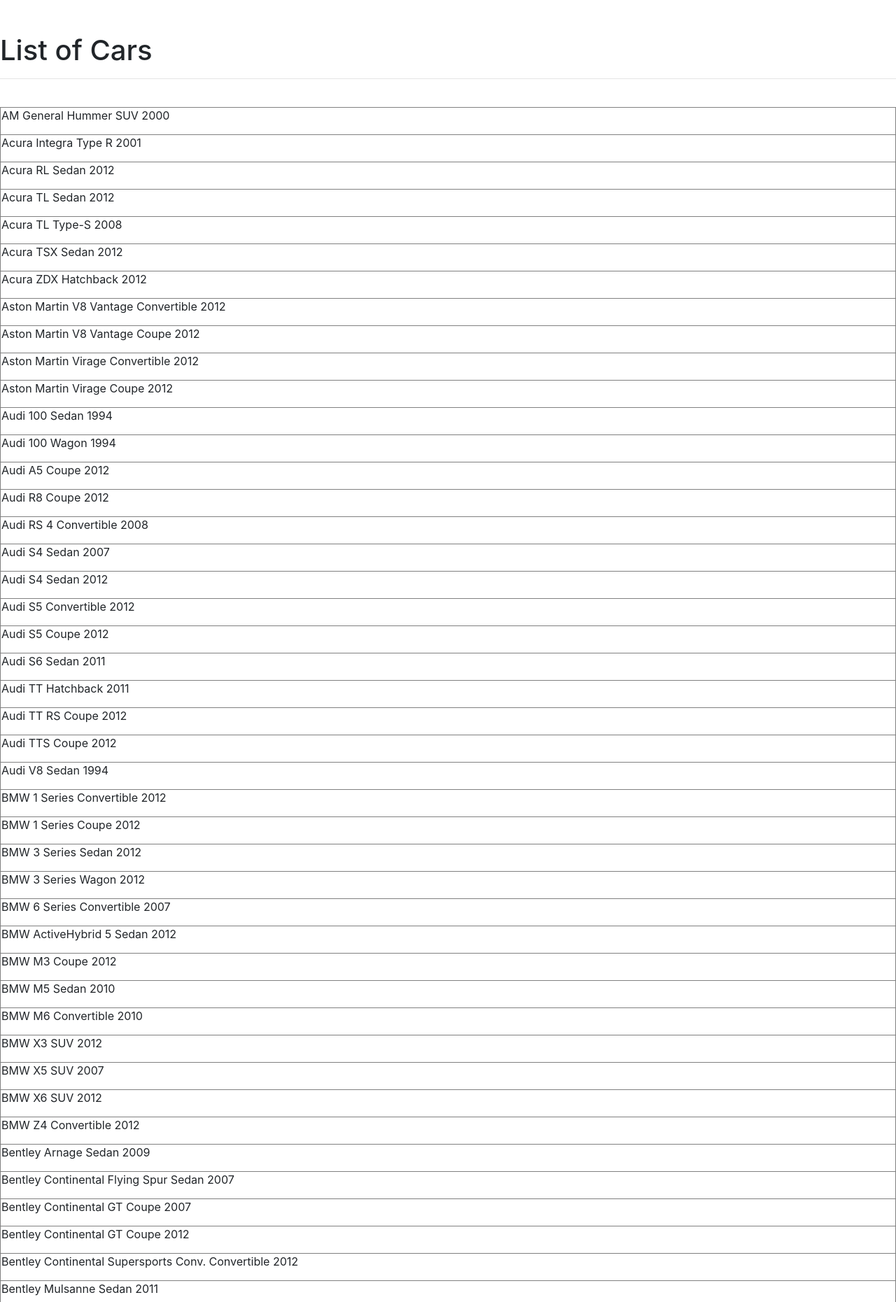
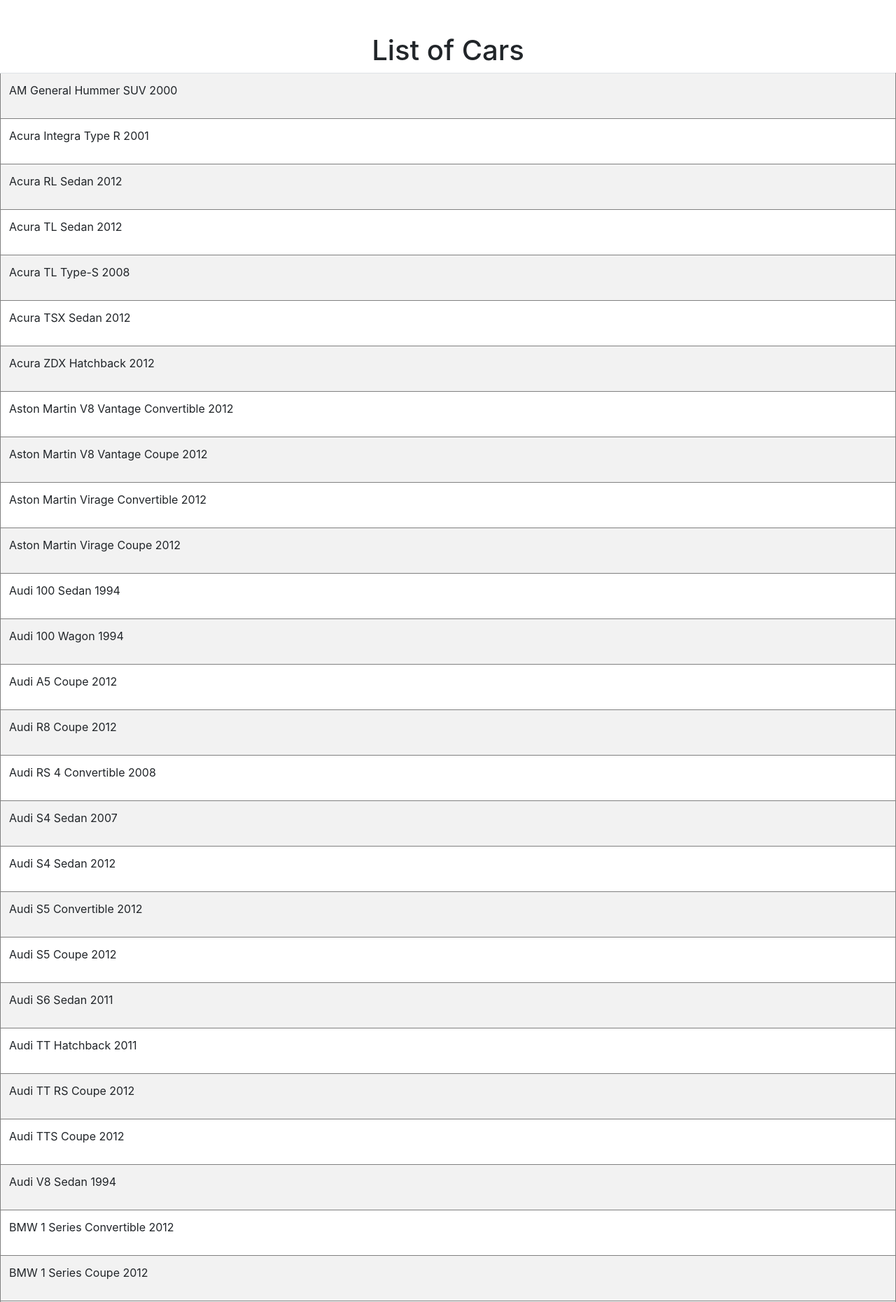
Before and after one commit to GaboxFH/cis4930-carfinder, a Django app: page /list/ in a window 1280 px wide. Shown: the part 96-1957 px from the top of the page at 70% size. Run offline with Django 3.2, Linux system fonts and the light colour scheme; some libraries are stand-ins or nearby versions.

Commit message:
updated some UI

```diff
--- a/finder/templates/index.html
+++ b/finder/templates/index.html
@@ -56,8 +56,8 @@
       <div class="col-md-8 mb-5">
         <h2>What We Do</h2>
         <hr>
-        <p>We understand the struggle of seeing a car and not knowing the make or model of the car. So we decided to come up with a solution for that.</p>
-        <p>All what you need to do is take a picture of the car you are interested to know the model and make of and upload it to our website and the rest is on us!</p>
+        <p>We understand the struggle of seeing a car and not knowing the make or model of the car. So, we decided to come up with a solution for that.</p>
+        <p>All you need to do is take a picture of the car you are interested in and upload it to our website, the rest is on us!</p>
         <a class="btn btn-primary btn-lg" href="/upload">Find a car &raquo;</a>
       </div>
     </div>
--- a/finder/templates/listOfCars.html
+++ b/finder/templates/listOfCars.html
@@ -1,6 +1,7 @@
 {% load static %}
-<!DOCTYPE HTML PUBLIC "-//W3C//DTD HTML 4.01 Transitional//EN">
-<html>
+<!DOCTYPE html>
+<html lang="en">
+
 <head>
 
   <meta charset="utf-8">
@@ -16,6 +17,7 @@
   <link rel="stylesheet" href="{% static 'css/style.css' %}">
 
 </head>
+
 <body>
 
   <!-- Navigation -->
@@ -32,14 +34,13 @@
               <!-- <span class="sr-only">(current)</span> -->
             </a>
           </li>
-            <li class="nav-item">
-              <a class="nav-link" href="/upload">Upload Image
-              </a>
+          <li class="nav-item ">
+            <a class="nav-link" href="/upload">Upload Image</a>
           </li>
         </li>
         <li class="nav-item active">
-            <a class="nav-link" href="/list">List of Cars</a>
-            <span class="sr-only">(current)</span>
+          <a class="nav-link" href="/list">List of Cars
+          <span class="sr-only">(current)</span></a>
         </li>
         </ul>
       </div>
@@ -49,11 +50,26 @@
   <!-- Header -->
   <header class="bg-primary py-5 mb-5">
   </header>
+
+
+<style>
+  .title{
+    text-align:center;
+  }
+
+  body::-webkit-scrollbar {
+    display: none;
+  }
+
+  tr:nth-child(even) {background-color: #f2f2f2;}
+</style>
+
 <body>
+<div class = 'title'>
 <h1>List of Cars</h1>
-<hr>
-<br>
-<div><table width="100%" border=1 cellpadding=1 cellspacing=2 style="background-color: #ffffff;">
+</div>
+
+<div class='table-wrapper'><table class='table' width="100%" border=1 cellpadding=1 cellspacing=2 style="background-color: #ffffff;">
 <tr valign=top>
 </tr>
 <tr valign=top>
@@ -373,6 +389,21 @@
 </tr>
 <tr valign=top>
 <td style="border-style: inset;">
+<p>Chevrolet Impala Sedan 2017</p>
+</td>
+</tr>
+<tr valign=top>
+<td style="border-style: inset;">
+<p>Chevrolet Impala Sedan 2018</p>
+</td>
+</tr>
+<tr valign=top>
+<td style="border-style: inset;">
+<p>Chevrolet Impala Sedan 2019</p>
+</td>
+</tr>
+<tr valign=top>
+<td style="border-style: inset;">
 <p>Chevrolet Malibu Hybrid Sedan 2010</p>
 </td>
 </tr>
@@ -404,6 +435,21 @@
 <tr valign=top>
 <td style="border-style: inset;">
 <p>Chevrolet Silverado 1500 Regular Cab 2012</p>
+</td>
+</tr>
+<tr valign=top>
+<td style="border-style: inset;">
+<p>Chevrolet Silverado 1500 Regular Cab 2017</p>
+</td>
+</tr>
+<tr valign=top>
+<td style="border-style: inset;">
+<p>Chevrolet Silverado 1500 Regular Cab 2018</p>
+</td>
+</tr>
+<tr valign=top>
+<td style="border-style: inset;">
+<p>Chevrolet Silverado 1500 Regular Cab 2019</p>
 </td>
 </tr>
 <tr valign=top>
@@ -598,6 +644,21 @@
 </tr>
 <tr valign=top>
 <td style="border-style: inset;">
+<p>Ford Explorer SUV 2017</p>
+</td>
+</tr>
+<tr valign=top>
+<td style="border-style: inset;">
+<p>Ford Explorer SUV 2018</p>
+</td>
+</tr>
+<tr valign=top>
+<td style="border-style: inset;">
+<p>Ford Explorer SUV 2019</p>
+</td>
+</tr>
+<tr valign=top>
+<td style="border-style: inset;">
 <p>Ford F-150 Regular Cab 2007</p>
 </td>
 </tr>
@@ -619,6 +680,21 @@
 <tr valign=top>
 <td style="border-style: inset;">
 <p>Ford Focus Sedan 2007</p>
+</td>
+</tr>
+<tr valign=top>
+<td style="border-style: inset;">
+<p>Ford Focus Sedan 2017</p>
+</td>
+</tr>
+<tr valign=top>
+<td style="border-style: inset;">
+<p>Ford Focus Sedan 2018</p>
+</td>
+</tr>
+<tr valign=top>
+<td style="border-style: inset;">
+<p>Ford Focus Sedan 2019</p>
 </td>
 </tr>
 <tr valign=top>
@@ -689,6 +765,36 @@
 <tr valign=top>
 <td style="border-style: inset;">
 <p>Honda Accord Sedan 2012</p>
+</td>
+</tr>
+<tr valign=top>
+<td style="border-style: inset;">
+<p>Honda Accord Sedan 2017</p>
+</td>
+</tr>
+<tr valign=top>
+<td style="border-style: inset;">
+<p>Honda Accord Sedan 2018</p>
+</td>
+</tr>
+<tr valign=top>
+<td style="border-style: inset;">
+<p>Honda Accord Sedan 2019</p>
+</td>
+</tr>
+<tr valign=top>
+<td style="border-style: inset;">
+<p>Honda Civic Sedan 2017</p>
+</td>
+</tr>
+<tr valign=top>
+<td style="border-style: inset;">
+<p>Honda Civic Sedan 2018</p>
+</td>
+</tr>
+<tr valign=top>
+<td style="border-style: inset;">
+<p>Honda Civic Sedan 2019</p>
 </td>
 </tr>
 <tr valign=top>
@@ -898,6 +1004,21 @@
 </tr>
 <tr valign=top>
 <td style="border-style: inset;">
+<p>Nissan Altima Sedan 2017</p>
+</td>
+</tr>
+<tr valign=top>
+<td style="border-style: inset;">
+<p>Nissan Altima Sedan 2018</p>
+</td>
+</tr>
+<tr valign=top>
+<td style="border-style: inset;">
+<p>Nissan Altima Sedan 2019</p>
+</td>
+</tr>
+<tr valign=top>
+<td style="border-style: inset;">
 <p>Nissan Juke Hatchback 2012</p>
 </td>
 </tr>
@@ -909,6 +1030,21 @@
 <tr valign=top>
 <td style="border-style: inset;">
 <p>Nissan NV Passenger Van 2012</p>
+</td>
+</tr>
+<tr valign=top>
+<td style="border-style: inset;">
+<p>Nissan Maxima Sedan 2017</p>
+</td>
+</tr>
+<tr valign=top>
+<td style="border-style: inset;">
+<p>Nissan Maxima Sedan 2018</p>
+</td>
+</tr>
+<tr valign=top>
+<td style="border-style: inset;">
+<p>Nissan Maxima Sedan 2019</p>
 </td>
 </tr>
 <tr valign=top>
@@ -993,7 +1129,37 @@
 </tr>
 <tr valign=top>
 <td style="border-style: inset;">
+<p>Toyota Camry Sedan 2017</p>
+</td>
+</tr>
+<tr valign=top>
+<td style="border-style: inset;">
+<p>Toyota Camry Sedan 2018</p>
+</td>
+</tr>
+<tr valign=top>
+<td style="border-style: inset;">
+<p>Toyota Camry Sedan 2019</p>
+</td>
+</tr>
+<tr valign=top>
+<td style="border-style: inset;">
 <p>Toyota Corolla Sedan 2012</p>
+</td>
+</tr>
+<tr valign=top>
+<td style="border-style: inset;">
+<p>Toyota Corolla Sedan 2017</p>
+</td>
+</tr>
+<tr valign=top>
+<td style="border-style: inset;">
+<p>Toyota Corolla Sedan 2018</p>
+</td>
+</tr>
+<tr valign=top>
+<td style="border-style: inset;">
+<p>Toyota Corolla Sedan 2019</p>
 </td>
 </tr>
 <tr valign=top>
@@ -1039,4 +1205,10 @@
 </table>
 </div>
 
+<footer class="py-5 bg-dark">
+    <div class="container">
+      <p class="m-0 text-center text-white">Copyright &copy; FindCar 2020</p>
+    </div>
+</footer>
+
 </body></html>
```
Also changed, not shown: finder/templates/result.html (+10 -1 lines), finder/templates/upload.html (+16 -2 lines). Lines whose indentation alone changed are shown as unchanged.
